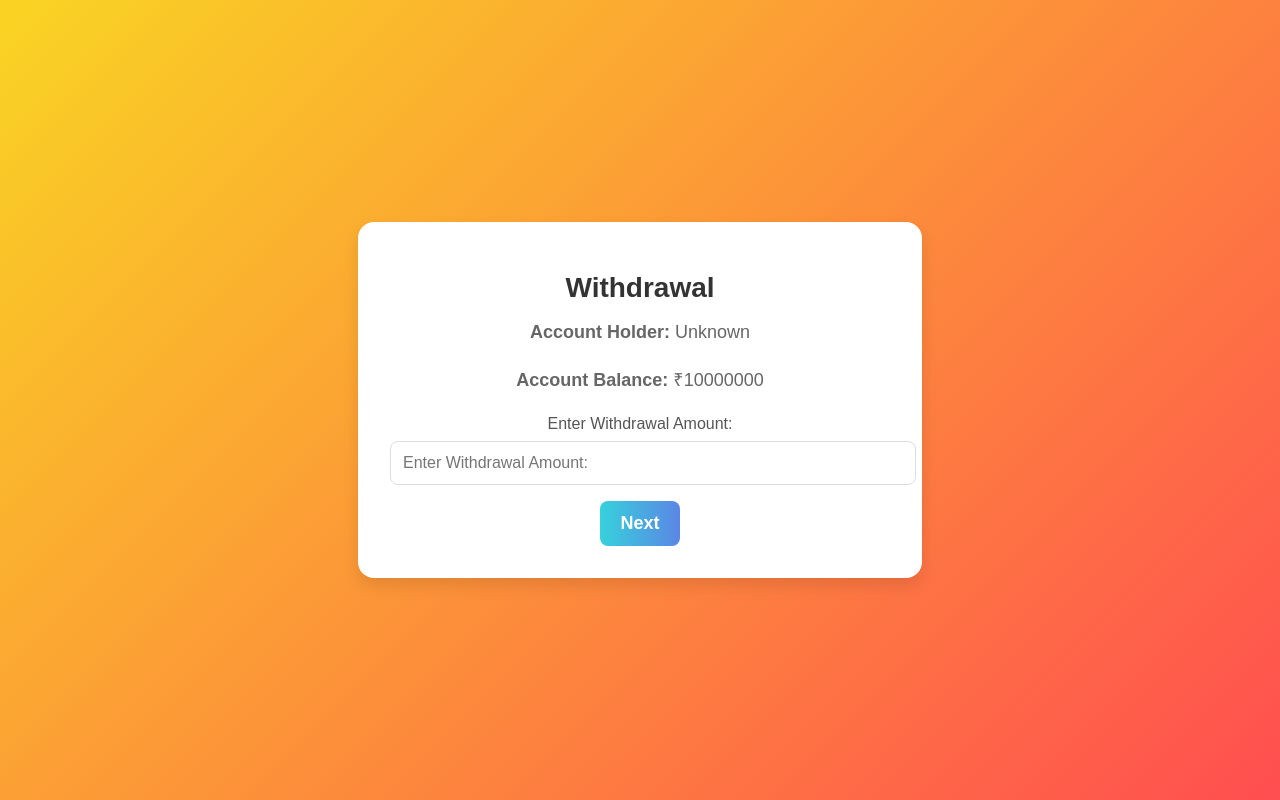
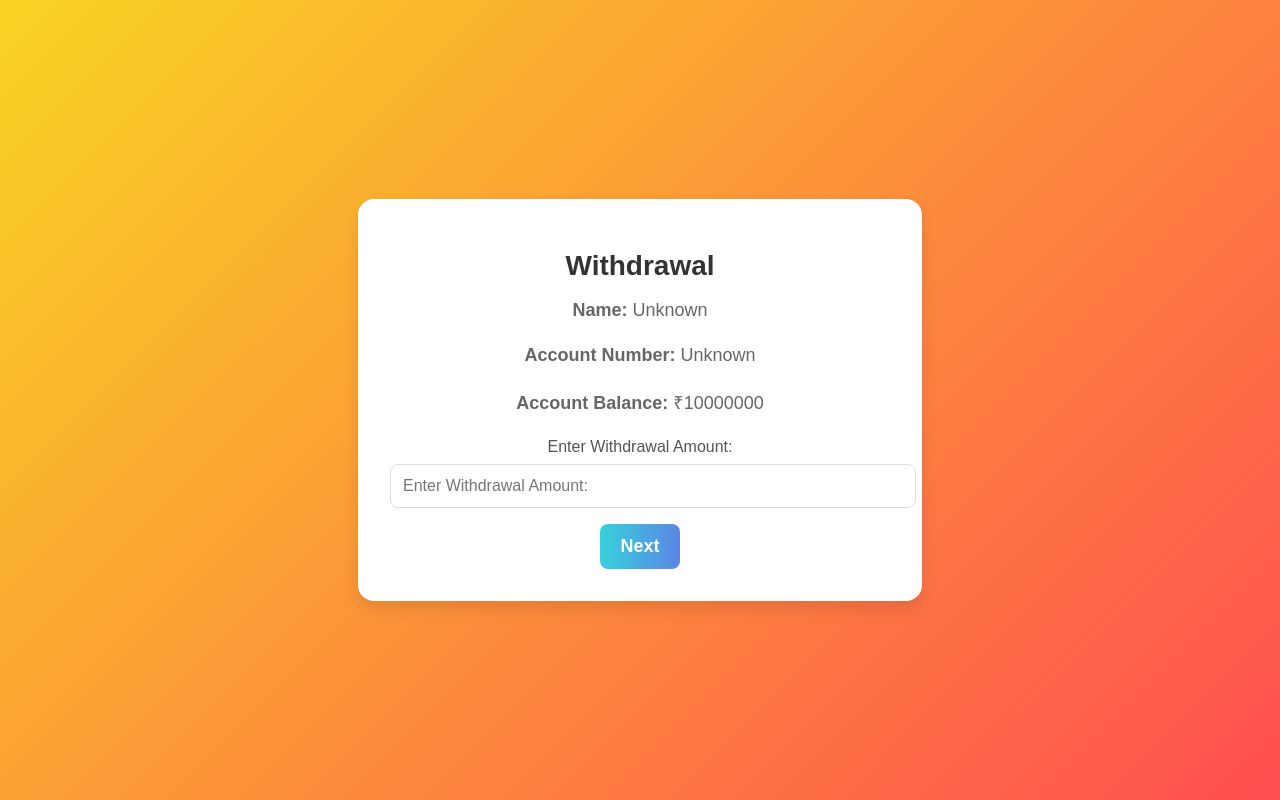
Before and after one commit to ADHITHYA2004/FinalYear_Project, a React (Create React App) app in the folder frontend/: page /withdrawal in a window 1280 px wide. Built offline with nearby package versions, Linux system fonts and the light colour scheme.

Commit message:
account no show in deposit, withdrawl, authentication

```diff
--- a/frontend/src/i18n.js
+++ b/frontend/src/i18n.js
@@ -26,7 +26,7 @@ const resources = {
       withdrawal: 'Withdrawal',
 
       withdrawalPageTitle: 'Withdrawal',
-      accountHolder: 'Account Holder:',
+      accountHolder: 'Name:',
       accountBalance: 'Account Balance:',
       enterWithdrawalAmount: 'Enter Withdrawal Amount:',
       enterValidAmount: 'Please enter a valid amount.',
@@ -36,7 +36,7 @@ const resources = {
       zeroBalance: '0',
 
       authenticationPageTitle: 'Authentication Page',
-      userLabel: 'User:',
+      userLabel: 'Name:',
       accountNumberLabel: 'Account Number:',
       totalAmountLabel: 'Total Amount:',
       selectAuthMethod: 'Select Authentication Method',
--- a/frontend/src/pages/AuthenticationPage.jsx
+++ b/frontend/src/pages/AuthenticationPage.jsx
@@ -42,7 +42,7 @@ const AuthenticationPage = () => {
           {t('userLabel')} {user?.name || t('unknown')}
         </p>
         <p className={styles.subtitle}>
-          {t('accountNumberLabel')} {user?.accountNumber || t('unknown')}
+          {t('accountNumberLabel')} {user?.account_number || t('unknown')}
         </p>
         <p className={styles.subtitle}>
           {t('totalAmountLabel')} ₹{total || 0}
--- a/frontend/src/pages/DepositPage.jsx
+++ b/frontend/src/pages/DepositPage.jsx
@@ -8,6 +8,7 @@ const DepositPage = () => {
   const location = useLocation();
   const user = location.state?.user || {};
   const { t } = useTranslation();
+
 
   const [denominations, setDenominations] = useState({
     10: 0,
@@ -46,7 +47,7 @@ const DepositPage = () => {
           <strong>{t('userLabel')}</strong> {user.name || t('unknown')}
         </p>
         <p>
-          <strong>{t('accountNumberLabel')}</strong> {user.accountNumber || t('unknown')}
+          <strong>{t('accountNumberLabel')}</strong> {user.account_number || t('unknown')}
         </p>
       </div>
 
--- a/frontend/src/pages/WithdrawalPage.jsx
+++ b/frontend/src/pages/WithdrawalPage.jsx
@@ -36,6 +36,9 @@ const WithdrawalPage = () => {
           <strong>{t('accountHolder')}</strong> {user.name || t('unknown')}
         </p>
         <p className={styles.subtitle}>
+          <strong> {t('accountNumberLabel')}</strong> {user?.account_number || t('unknown')}
+        </p>
+        <p className={styles.subtitle}>
           <strong>{t('accountBalance')}</strong> ₹{user.accountBalance || 10000000}
         </p>
 
```
Also changed, not shown: frontend/src/pages/TransactionMonitor.jsx (line endings or trailing spaces), 1 other file (tests, documents, lock files or other folders).
